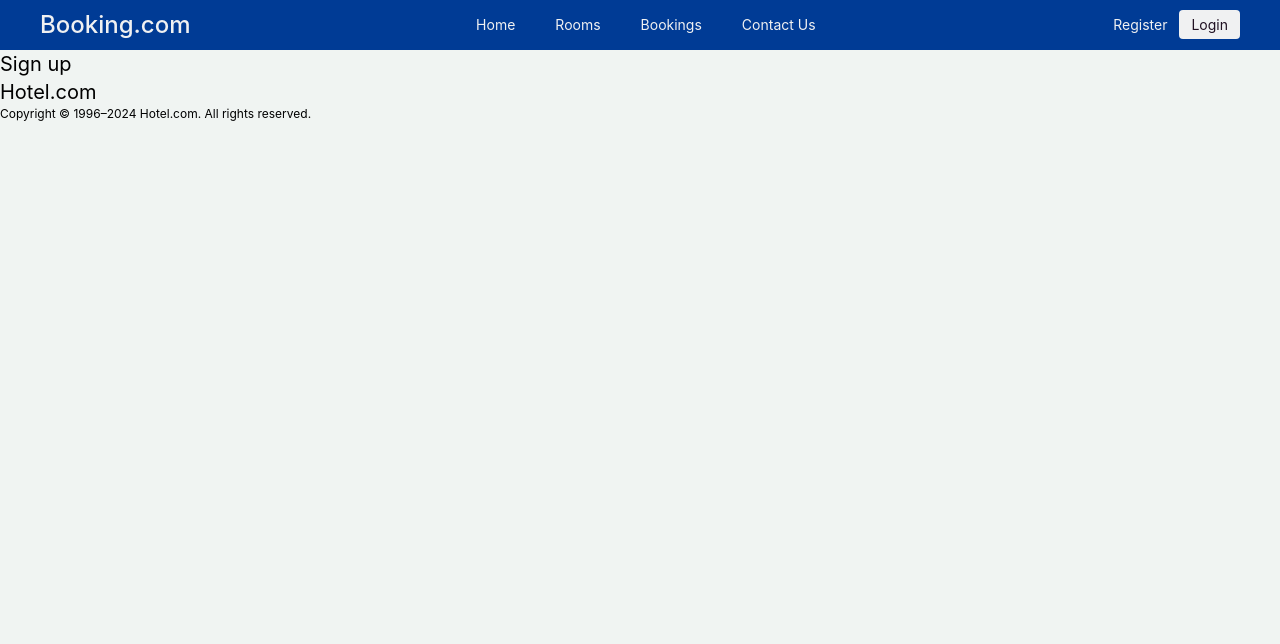
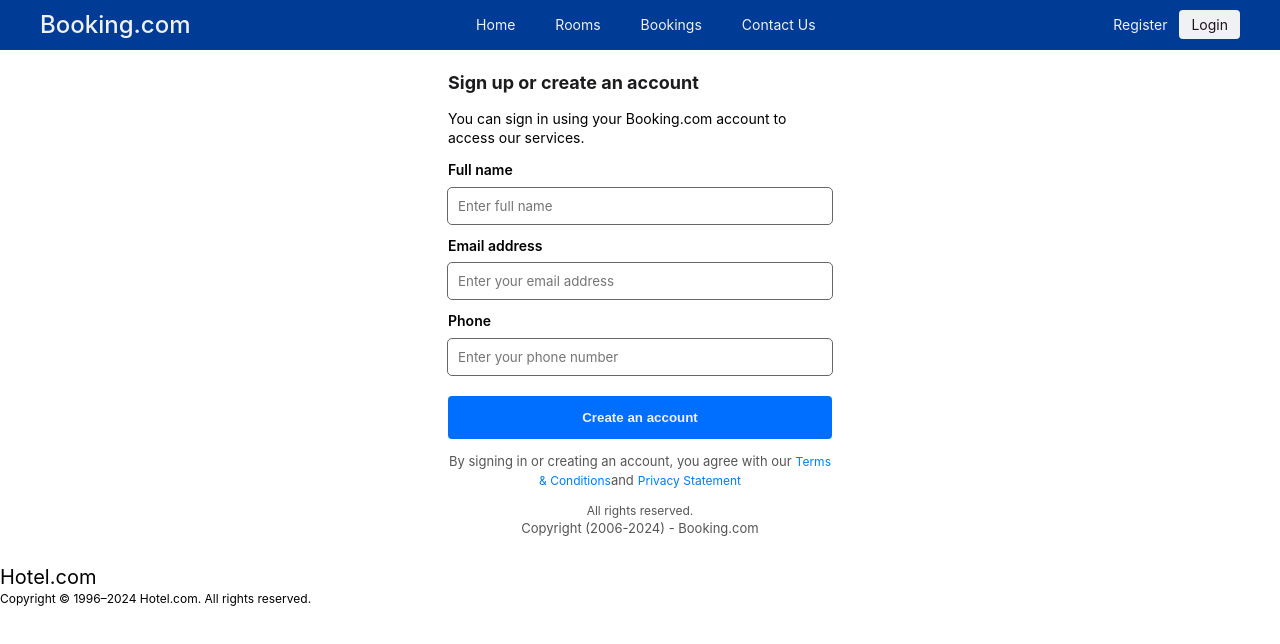
Before and after one commit to arun-kumar-1995/mern-hotel-booking, a React (Create React App) app in the folder frontend/: page /sign-up in a window 1280 px wide. Shown: the top 644 px of the page. Built offline with nearby package versions, Linux system fonts and the light colour scheme.

Commit message:
Sign up markup and styles

```diff
--- /dev/null
+++ b/frontend/src/components/FormFooter.jsx
@@ -0,0 +1,31 @@
+import React from "react";
+import { Link } from "react-router-dom";
+
+const FormFooter = () => {
+  return (
+    <div className="form-footer">
+      <ul>
+        <li>
+          <p>
+            By signing in or creating an account, you agree with our
+            <Link to="/terms-condition" className="links">
+              Terms & Conditions
+            </Link>
+            and
+            <Link to="/privacy-olicy" className="links">
+              Privacy Statement
+            </Link>
+          </p>
+        </li>
+        <li>
+          <p>
+            <span>All rights reserved.</span>
+            Copyright (2006-2024) - Booking.com
+          </p>
+        </li>
+      </ul>
+    </div>
+  );
+};
+
+export default FormFooter;
--- /dev/null
+++ b/frontend/src/components/shared/SocialButton.jsx
@@ -0,0 +1,12 @@
+import React from 'react';
+
+const SocialButton = ({Icon , title , className}) =>{
+    return(
+        <button title="facebook login" className="btn-social facebook">
+        <Icon />
+      </button>
+    )
+}
+
+
+export default SocialButton;
--- a/frontend/src/pages/auth/Login.jsx
+++ b/frontend/src/pages/auth/Login.jsx
@@ -1,14 +1,15 @@
 import React, { useState } from "react";
-import "../../styles/Login.css";
+import "../../styles/Form.css";
 
 import { FcGoogle } from "react-icons/fc";
 import { IoLogoFacebook } from "react-icons/io";
-import { Link } from "react-router-dom";
+import FormFooter from "../../components/FormFooter";
+import SocialButton from "../../components/shared/SocialButton";
 
 const Login = () => {
   return (
-    <div className="login-container">
-      <h2>Sign in or create an account</h2>
+    <div className="form-wrapper login-container">
+      <h2>Sign in to an account</h2>
       <p>
         You can sign in using your Booking.com account to access our services.
       </p>
@@ -17,7 +18,7 @@
         <label htmlFor="email">Email address</label>
         <input type="text" placeholder="Enter your email address" />
 
-        <button type="submit" className="btn-login">
+        <button type="submit" className="btn-login btn-form-submit">
           Continue with email
         </button>
       </form>
@@ -28,9 +29,12 @@
       </div>
 
       <div className="third-party-login">
-        <button title="facebook login" className="btn-social facebook">
-          <IoLogoFacebook />
-        </button>
+        <SocialButton
+          Icon={IoLogoFacebook}
+          title="facebook login"
+          className="btn-social facebook"
+        />
+
         <button title="google login" className="btn-social google">
           <FcGoogle />
         </button>
@@ -41,16 +45,7 @@
         <span></span>
       </div>
 
-      <p>
-        By signing in or creating an account, you agree with our
-        <Link to="/terms-condition" className="links">
-          Terms & Conditions
-        </Link>
-        and
-        <Link to="/privacy-olicy" className="links">
-          Privacy Statement
-        </Link>
-      </p>
+      <FormFooter />
     </div>
   );
 };
--- a/frontend/src/pages/auth/SignUp.jsx
+++ b/frontend/src/pages/auth/SignUp.jsx
@@ -1,9 +1,35 @@
 import React from "react";
+import "../../styles/Form.css";
+import FormFooter from "../../components/FormFooter";
 
 const SignUp = () => {
   return (
-    <div className="sign-up">
-      <h1>Sign up</h1>
+    <div className="form-wrapper sign-up">
+      <h2>Sign up or create an account</h2>
+      <p>
+        You can sign in using your Booking.com account to access our services.
+      </p>
+
+      <form action="" className="signup-form form-container">
+        <div className="form-group">
+          <label htmlFor="name">Full name</label>
+          <input type="text" placeholder="Enter full name" />
+        </div>
+        <div className="form-group">
+          <label htmlFor="email">Email address</label>
+          <input type="text" placeholder="Enter your email address" />
+        </div>
+
+        <div className="form-group">
+          <label htmlFor="phone">Phone</label>
+          <input type="text" placeholder="Enter your phone number" />
+        </div>
+
+        <button type="submit" className="btn-signup btn-form-submit">
+          Create an account
+        </button>
+      </form>
+      <FormFooter />
     </div>
   );
 };
--- a/frontend/src/styles/Login.css
+++ b/frontend/src/styles/Form.css
@@ -1,20 +1,16 @@
-main {
-  background-color: #fff;
-}
-
-.login-container {
+.form-wrapper {
   max-width: 400px;
   margin: 0em auto;
   padding: 2rem 0.8rem;
 }
 
-.login-container h2 {
+.form-wrapper h2 {
   font-size: 1.8rem;
   font-weight: 700;
   color: #1c1c1e;
 }
 
-.login-container p {
+.form-wrapper p {
   margin-top: 1em;
   font-size: 1.4rem;
 }
@@ -22,7 +18,9 @@
 .form-container {
   margin-top: 1.2em;
 }
-
+.form-group{
+  margin:1.2em 0;
+}
 .form-container label {
   font-weight: 600;
   display: block;
@@ -43,7 +41,7 @@
   outline: 1px solid #006eff;
 }
 
-button.btn-login {
+button.btn-form-submit {
   background-color: #006eff;
   color: #f0f1f2;
   padding: 1.4rem 2rem;
@@ -51,11 +49,11 @@
   width: 100%;
   font-weight: 600;
   border-radius: 0.4rem;
-  margin-top: 1.2em;
+  margin-top: 1.6em;
   transition: background-color 0.24s ease-in;
 }
 
-button.btn-login:hover {
+button.btn-form-submit:hover {
   background-color: #2f00ff;
 }
 
@@ -104,10 +102,20 @@
   fill: #2f00ff;
 }
 
-p {
-  color: #666;
+.form-footer {
+  text-align: center;
+}
+
+.form-footer li p {
+  color: #555;
+  font-size: 1.3rem;
+  margin-bottom: 0.4em;
 }
 
 p a.links {
-  margin-left: 0.2rem;
+  margin-left: 0.4rem;
 }
+
+.form-footer li span {
+  display: block;
+}
--- a/frontend/src/styles/index.css
+++ b/frontend/src/styles/index.css
@@ -20,7 +20,7 @@
     "Helvetica Neue", Arial, sans-serif;
   min-width: 320px;
   width: 100%;
-  background-color: #f0f4f2;
+  /* background-color: #f0f4f2; */
 }
 
 h1,
```
